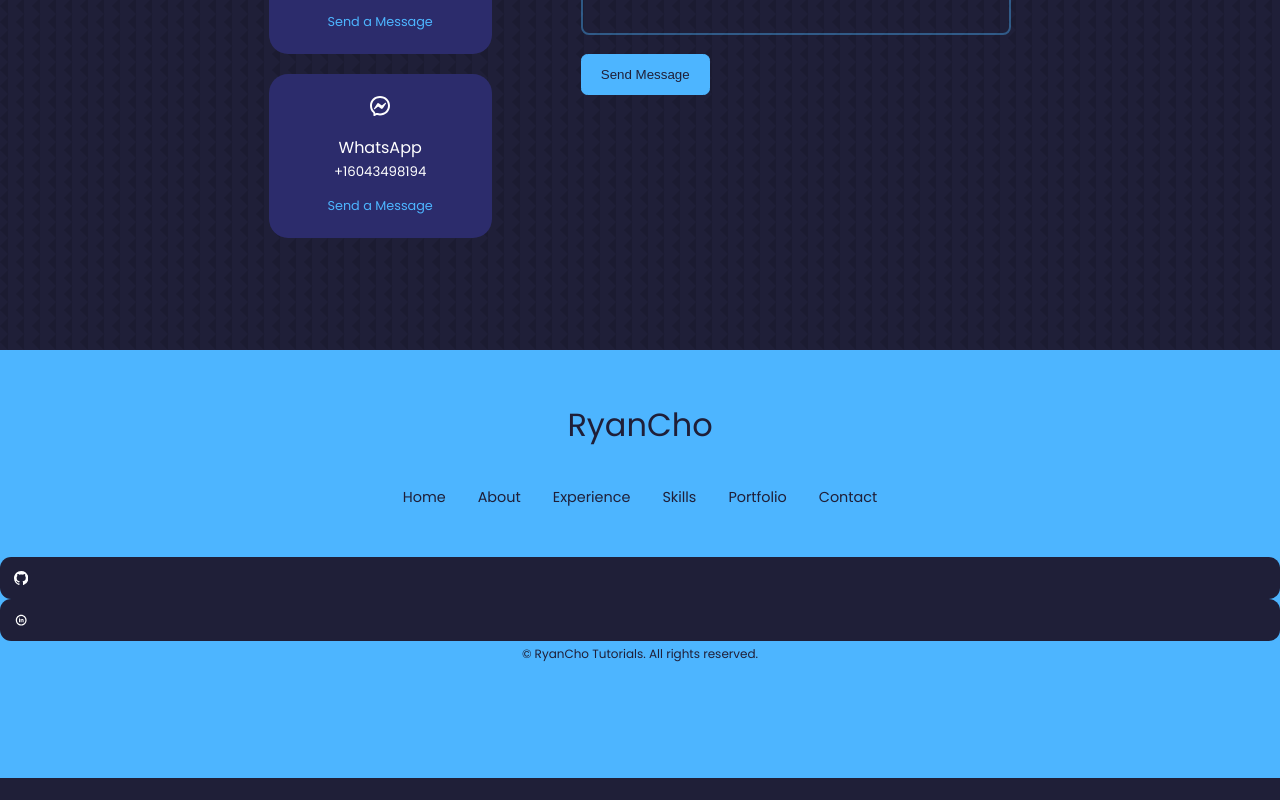
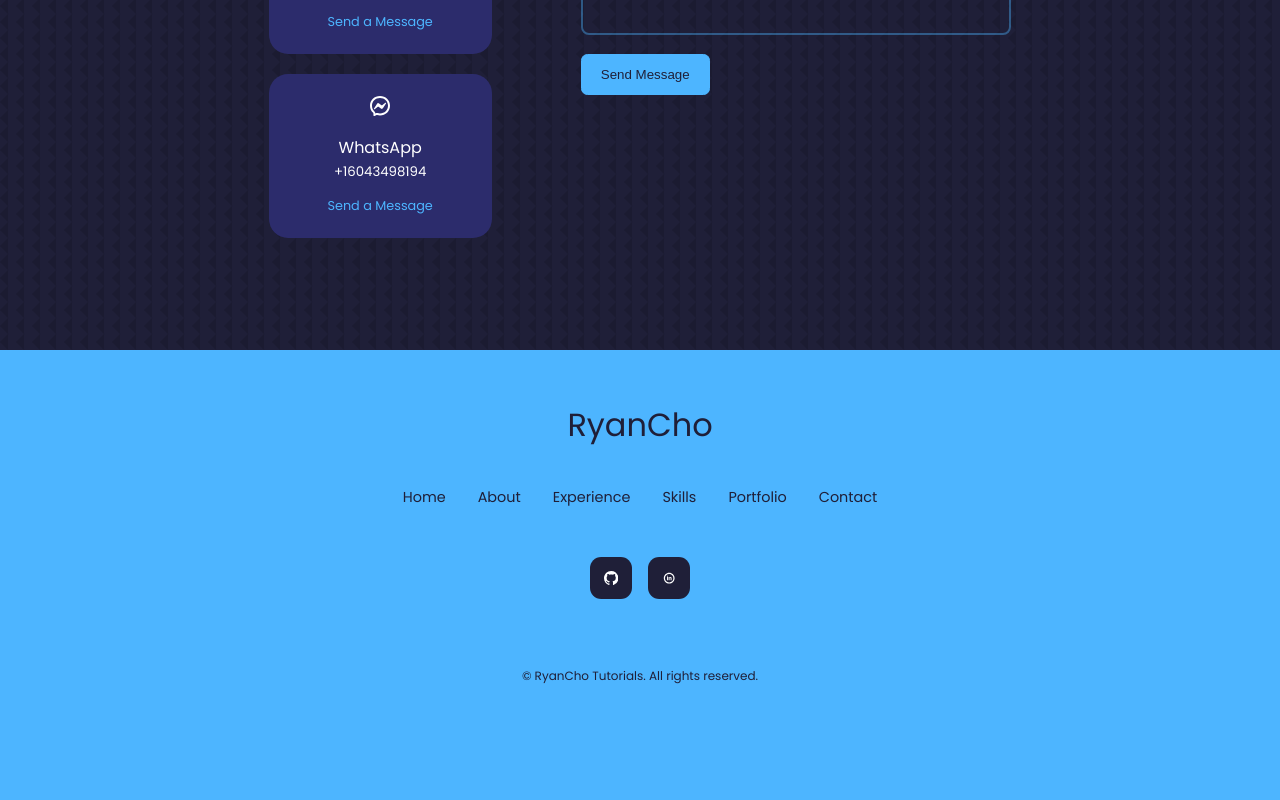
Before and after one commit to ryancho-hakhyeon/Portfolio, a React (Create React App) app: page / in a window 1280 px wide. Shown: the part 4514-5314 px from the top of the page. Before the commit the page ends 5292 px from the top, so only its background shows below. Built offline with nearby package versions, Linux system fonts and the light colour scheme.

Commit message:
change footer again

```diff
--- a/src/components/footer/footer.css
+++ b/src/components/footer/footer.css
@@ -25,12 +25,12 @@ footer a{
     margin: 0 auto 3rem;
 }
 
-/* .footer__socials {
+.footer__socials {
     display: flex;
     justify-content: center;
     gap: 1rem;
     margin-bottom: 4rem;
-} */
+}
 
 .footer__socials a {
     background: var(--color-bg);
```
